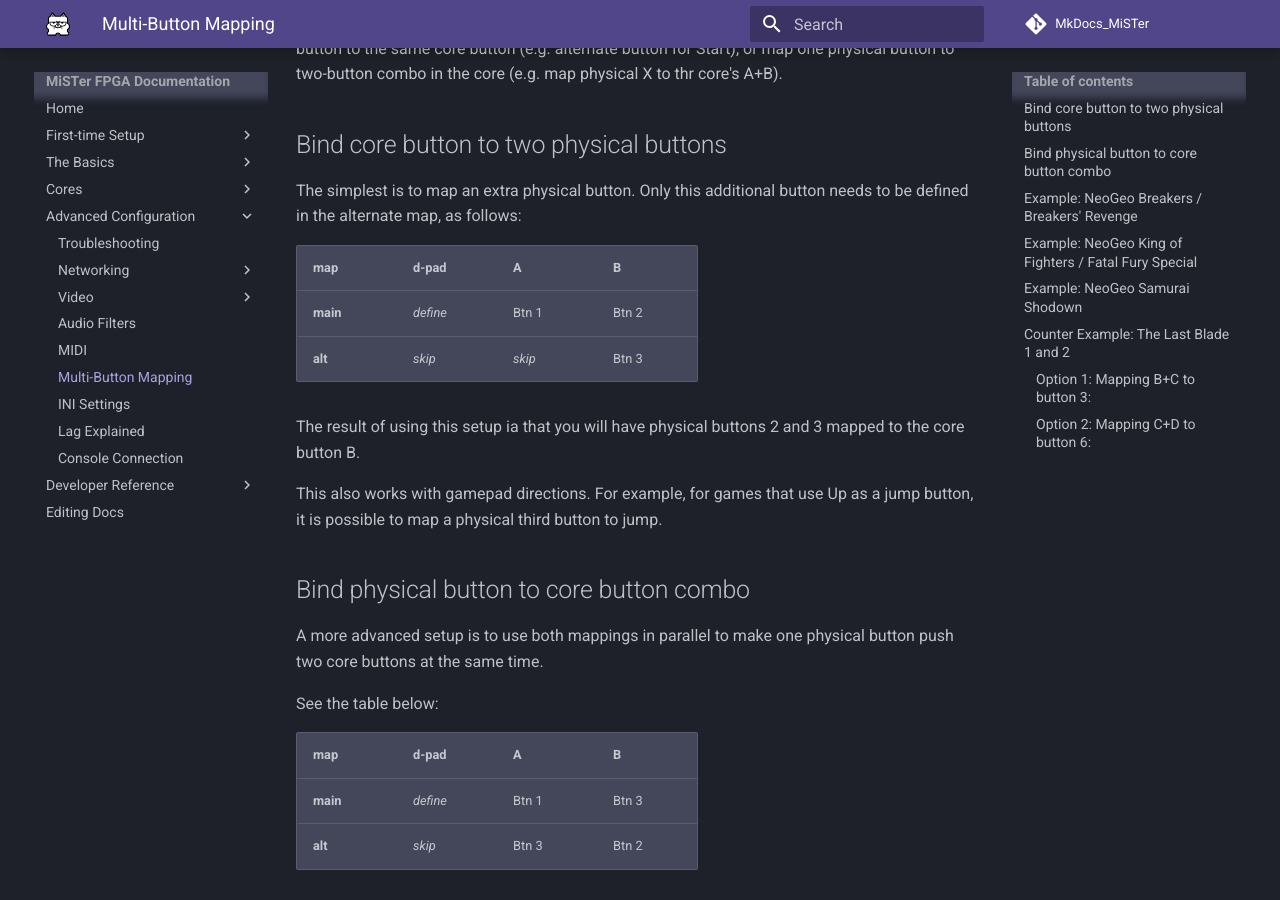
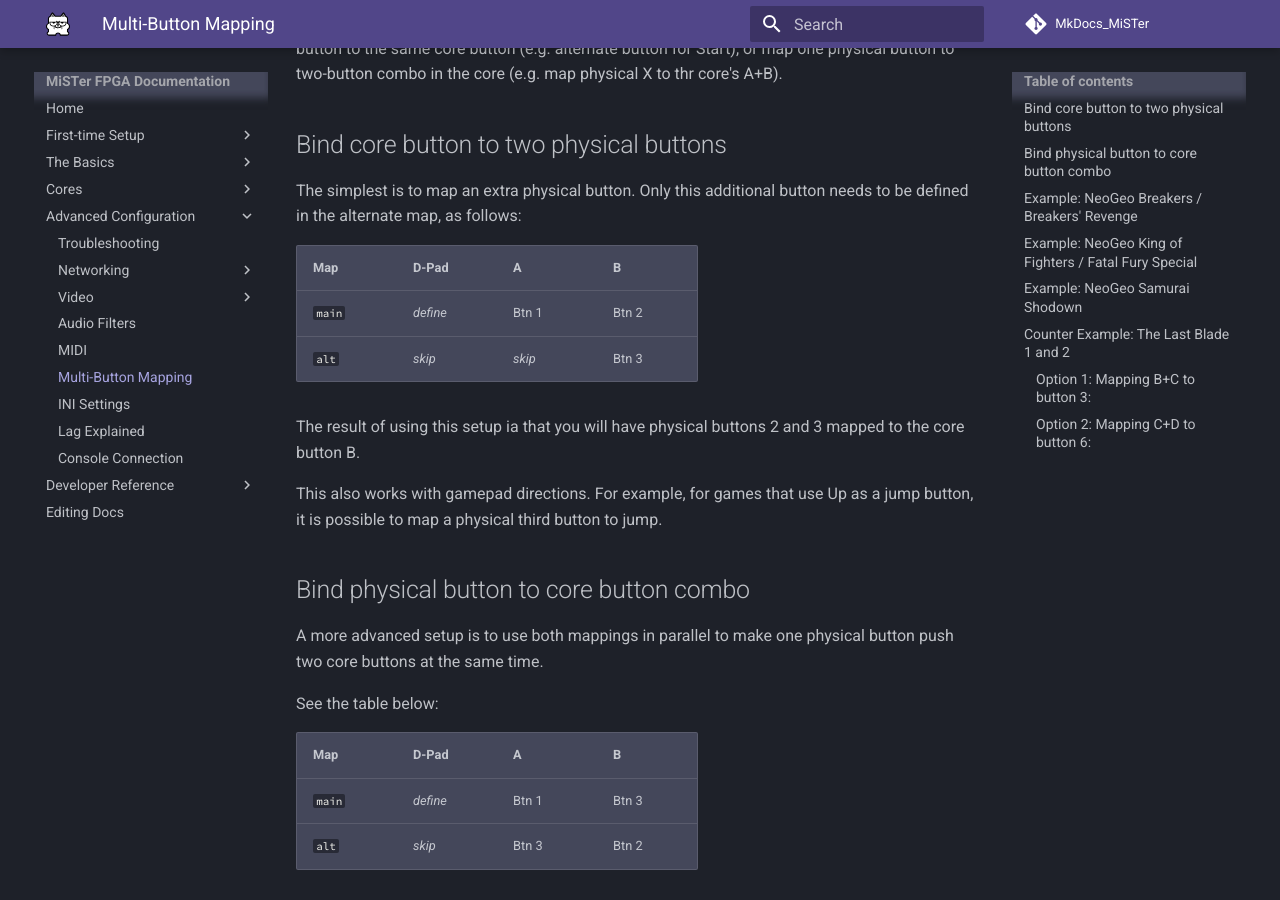
Before and after one commit to MiSTer-devel/MkDocs_MiSTer, an MkDocs documentation site: the page built from docs/advanced/multibutton.md, in a window 1280 px wide and 900 px high, scrolled down 304 px. Built offline with MkDocs 1.6.1 and Material for MkDocs 9.7.7, drawn with Linux system fonts in a browser that asks for light colours; comment, search, counter and statistics services are not loaded.

```diff
--- a/docs/advanced/multibutton.md
+++ b/docs/advanced/multibutton.md
@@ -8,10 +8,10 @@ Alternate mappings are active in parallel and allow two kinds of abilities: map
 
 The simplest is to map an extra physical button. Only this additional button needs to be defined in the alternate map, as follows:
 
-| **map** | **d-pad** | **A** | **B** |
-|:--------|:---------|:------|:------|
-|**main**|_define_|Btn 1|Btn 2|
-|**alt**|_skip_|_skip_|Btn 3|
+| Map      | D-Pad     | A      | B      |
+| -------- | --------- | ------ | ------ |
+| `main`   | _define_  | Btn 1  | Btn 2  |
+| `alt`    | _skip_    | _skip_ | Btn 3  |
 
 The result of using this setup ia that you will have physical buttons 2 and 3 mapped to the core button B.
 
@@ -23,10 +23,10 @@ A more advanced setup is to use both mappings in parallel to make one physical b
 
 See the table below:
 
-| **map** | **d-pad** | **A** | **B**
-|:--------|:---------|:------|:------|
-|**main**|_define_|Btn 1|Btn 3|
-|**alt**|_skip_|Btn 3|Btn 2|
+| Map      | D-Pad     | A      | B      |
+| -------- | --------- | ------ | ------ |
+| `main`   | _define_  | Btn 1  | Btn 3  |
+| `alt`    | _skip_    | Btn 3  | Btn 2  |
 
 The result of this is that Button 1 will be A, Button 2 will be B, and Button 3 will be A+B.
 
```
